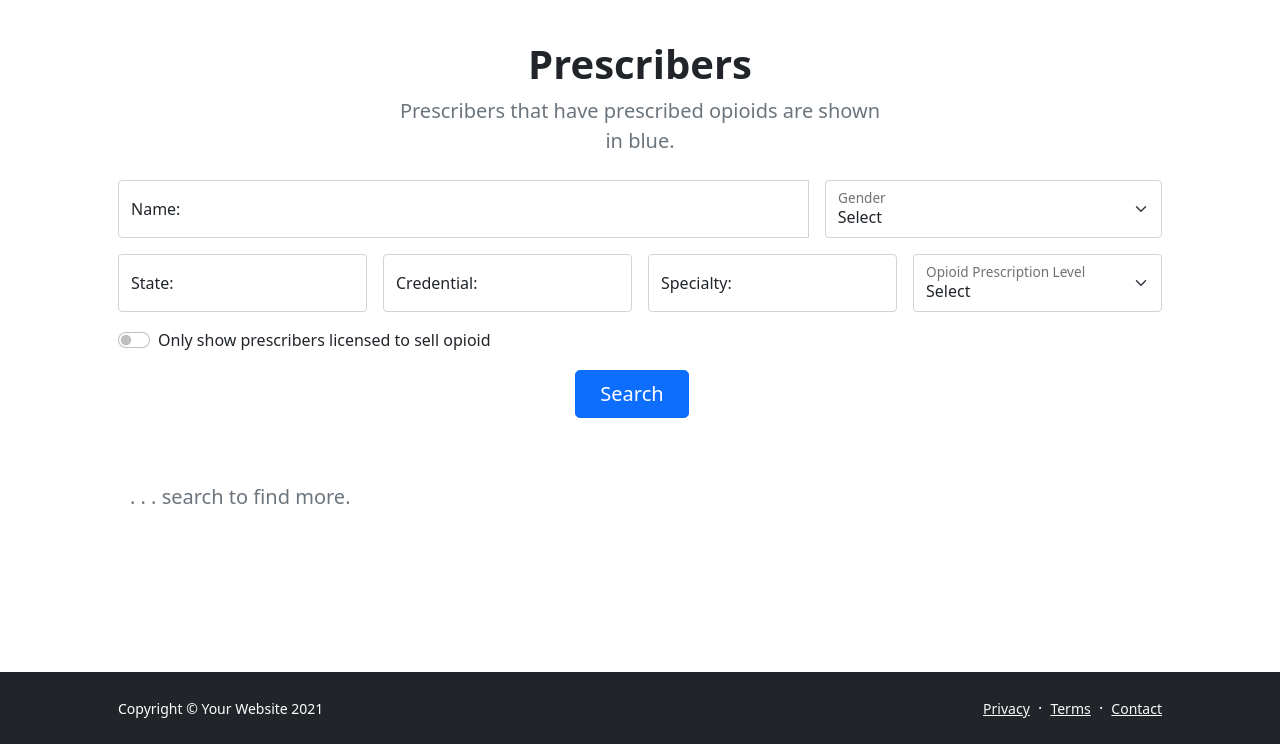
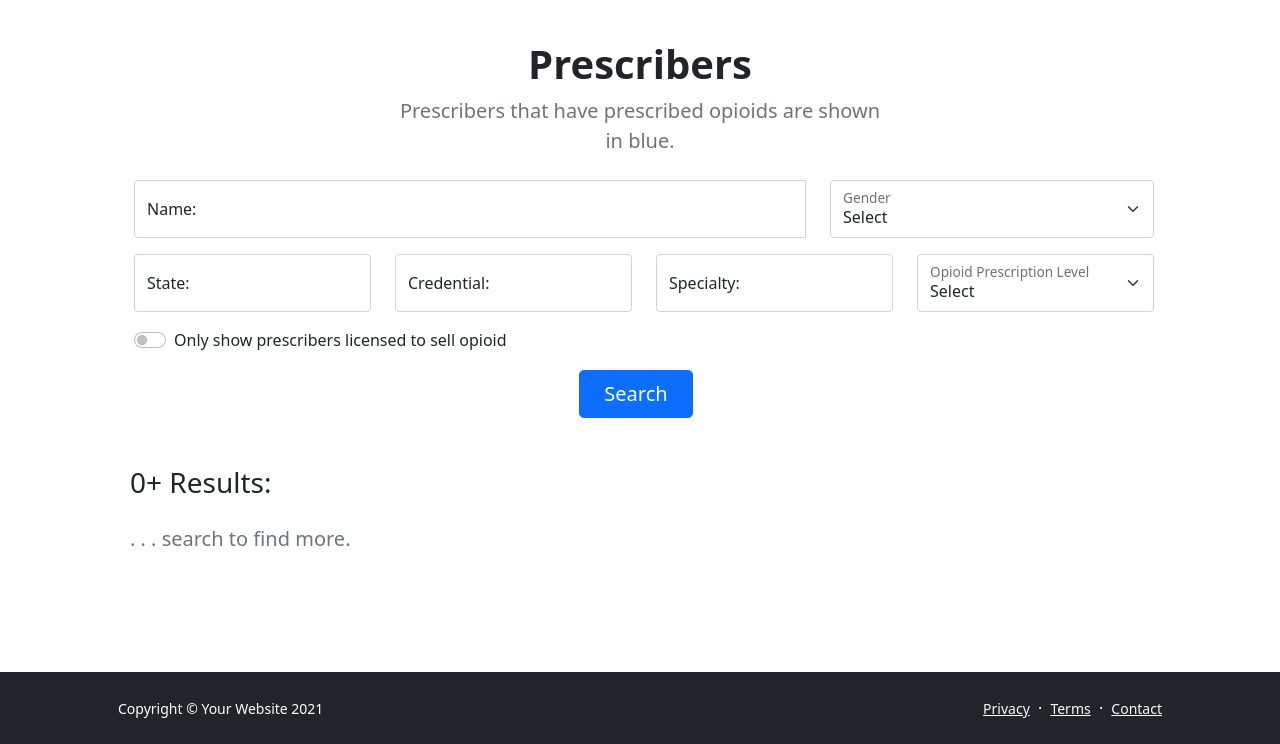
Before and after one commit to trevorschoeny/Intex2021, a Django app: page /prescribers/ in a window 1280 px wide. Shown: the part 56-800 px from the top of the page. Run offline with Django 3.2, Linux system fonts and the light colour scheme; data that the repository does not hold is empty; some libraries are stand-ins or nearby versions.

Commit message:
finished prescribersearch

```diff
--- a/WebApp/models.py
+++ b/WebApp/models.py
@@ -280,6 +280,7 @@ class PdPrescriber(models.Model):
     zetia = models.IntegerField()
     ziprasidonehcl = models.IntegerField()
     zolpidemtartrate = models.IntegerField()
+    opioidprescribe = models.BooleanField()
 
     def __str__(self):
         return (self.lname)
--- a/WebApp/views.py
+++ b/WebApp/views.py
@@ -10,8 +10,11 @@ def indexPageView(request) :
 def drugsPageView(request) :
     data = PdDrugs.objects.all()
 
+    result_count = data.count()
+
     context = {
-        "drugs" : data
+        "drugs" : data,
+        "result_count" : result_count
     }
 
     return render(request, 'webapp/drugs.html', context)
@@ -28,8 +31,11 @@ def drugSearchPageView(request) :
     if is_opioid :
         data = data.filter(isopioid=True)
 
+    result_count = data.count()
+
     context = {
-        "drugs" : data
+        "drugs" : data,
+        "result_count" : result_count
     }
 
     return render(request, 'webapp/drugs.html', context)
@@ -52,12 +58,16 @@ def drugDetailPageView(request, drug_id) :
 
 def prescribersPageView(request) :
 
-    data = PdPrescriber.objects.raw("select * from pd_prescriber limit 201")
+    data = PdPrescriber.objects.all()[0:100]
     state_data = PdStatedata.objects.all()
+
+    result_count = data.count()
+    result_count = str(result_count) + '+'
 
     context = {
         "prescribers" : data,
-        "states" : state_data
+        "states" : state_data,
+        "result_count" : result_count
     }
 
     return render(request, 'webapp/prescribers.html', context)
@@ -75,8 +85,13 @@ def prescriberSearchPageView(request) :
     opioid_level = request.GET.get('opioid_level_select')
     is_licensed = request.GET.get('licensed_check')
 
+    for state_i in state_data :
+        if state_i.state == state :
+            state = state_i.stateabbrev
+
     if name_contains != '' :
         data = data.filter( Q(fname__icontains=name_contains) | Q(lname__icontains=name_contains))
+        # data = data.raw("select * from pd_prescriber where fname like '%" + name_contains + "%' or lname like '%" + name_contains + "%'")
 
     if gender != 'Select' :
         data = data.filter(gender=gender)
@@ -93,13 +108,20 @@ def prescriberSearchPageView(request) :
     if opioid_level != 'Select' :
         data = data.filter(opioidlevel=opioid_level)
 
-    if is_licensed != '' :
+    if is_licensed :
         data = data.filter(isopioidprescriber=is_licensed)
 
+    result_count = data.count()
+
+    if (name_contains == '') and (gender == 'Select') and (state == '') and (credential == '') and (specialty == '') and (opioid_level == 'Select') and (not is_licensed) :
+        data = data[0:100]
+        result_count = data.count()
+        result_count = str(result_count) + '+'
 
     context = {
         "prescribers" : data,
         "states" : state_data,
+        "result_count" : result_count
     }
 
     return render(request, 'webapp/prescribers.html', context)
--- a/templates/WebApp/drugs.html
+++ b/templates/WebApp/drugs.html
@@ -13,6 +13,7 @@
                 </div>
             </div>
         </div>
+
         <!-- Search -->
         <form name="form" method="get" action="{% url 'drugsearch'%}">
             <div class="container">
@@ -31,8 +32,10 @@
                 <button class="btn btn-primary btn-lg px-4 me-sm-3" type="submit">Search</button>
             </div>
         </form>
+
         <!-- Results -->
         <div class="container">
+            <h3>{{ result_count }} Results:</h3>
             <div class="row">
                     {% for drug in drugs %}
                     <div class="col-md-auto py-2">
--- a/templates/WebApp/prescribers.html
+++ b/templates/WebApp/prescribers.html
@@ -15,8 +15,8 @@
         </div>
 
         <!-- Search -->
-        <form name="form" method="get" action="{% url 'prescribersearch'%}">
-            <div class="row g-3">
+        <form class="container mx-1" name="form" method="get" action="{% url 'prescribersearch'%}">
+            <div class="row">
 
                 <!-- Name -->
                 <div class="col-8">
@@ -41,7 +41,7 @@
                     </div>
                 </div>
             </div>
-            <div class="row g-3">
+            <div class="row">
 
                 <!-- State -->
                 <div class="col">
@@ -96,7 +96,7 @@
                     </div>
                 </div>
             </div>
-            <div class="row g-3 py-3">
+            <div class="row py-3">
 
                 <!-- Licenced for Opioid -->
                 <div class="col">
@@ -117,6 +117,7 @@
 
         <!-- Results -->
         <div class="container">
+            <h3>{{ result_count }} Results:</h3>
             <div class="row">
                     {% for prescriber in prescribers %}
                     <div class="col-md-auto py-2">
```
